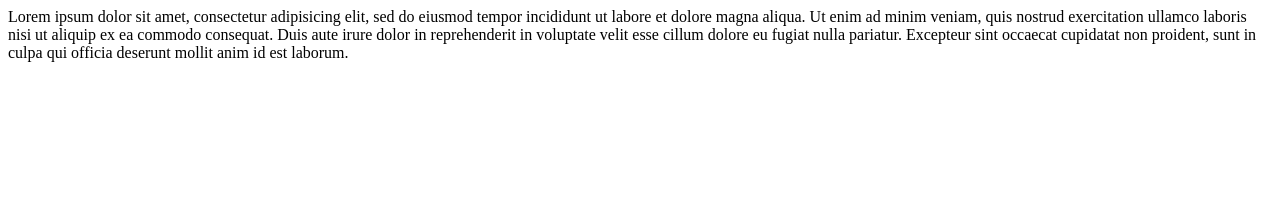
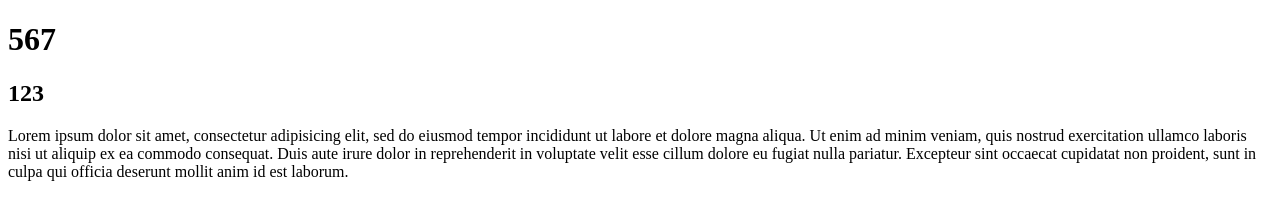
Before and after one commit to chihlin0625/chihlin0625.github.io, a plain HTML site: page index.html in a window 1280 px wide. Drawn offline with Linux system fonts and the light colour scheme.

Commit message:
add header
add h1 & h2

```diff
--- a/index.html
+++ b/index.html
@@ -5,12 +5,13 @@
 	<title>180526 GitHub Page practice</title>
 </head>
 <body>
+<h1>567</h1>
+<h2>123</h2>
 <div>Lorem ipsum dolor sit amet, consectetur adipisicing elit, sed do eiusmod
 tempor incididunt ut labore et dolore magna aliqua. Ut enim ad minim veniam,
 quis nostrud exercitation ullamco laboris nisi ut aliquip ex ea commodo
 consequat. Duis aute irure dolor in reprehenderit in voluptate velit esse
 cillum dolore eu fugiat nulla pariatur. Excepteur sint occaecat cupidatat non
 proident, sunt in culpa qui officia deserunt mollit anim id est laborum.</div>
-<p></p>
 </body>
 </html>
```
